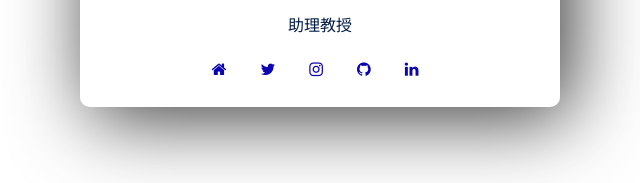
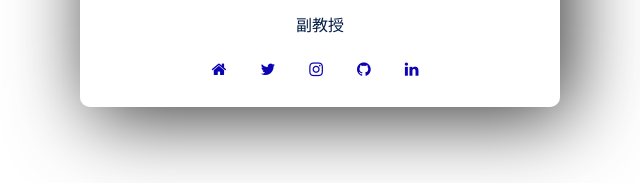
Before and after one commit to ccr-china/membership, a plain HTML site: page 张昕之.html in a window 1280 px wide. Shown: the part 534-717 px from the top of the page, 320-960 px from the left. Drawn offline with Linux system fonts and the light colour scheme.

Commit message:
Update 张昕之.html

```diff
--- a/张昕之.html
+++ b/张昕之.html
@@ -16,7 +16,7 @@
     <h1>张昕之</h1>
            <p><i class="fa fa-globe"></i>香港浸会大学</p>    </div>
     <div class="content">
-      <p class="email">助理教授</p>
+      <p class="email">副教授</p>
       <section class="links">
           <nav>
             <ul>
```
